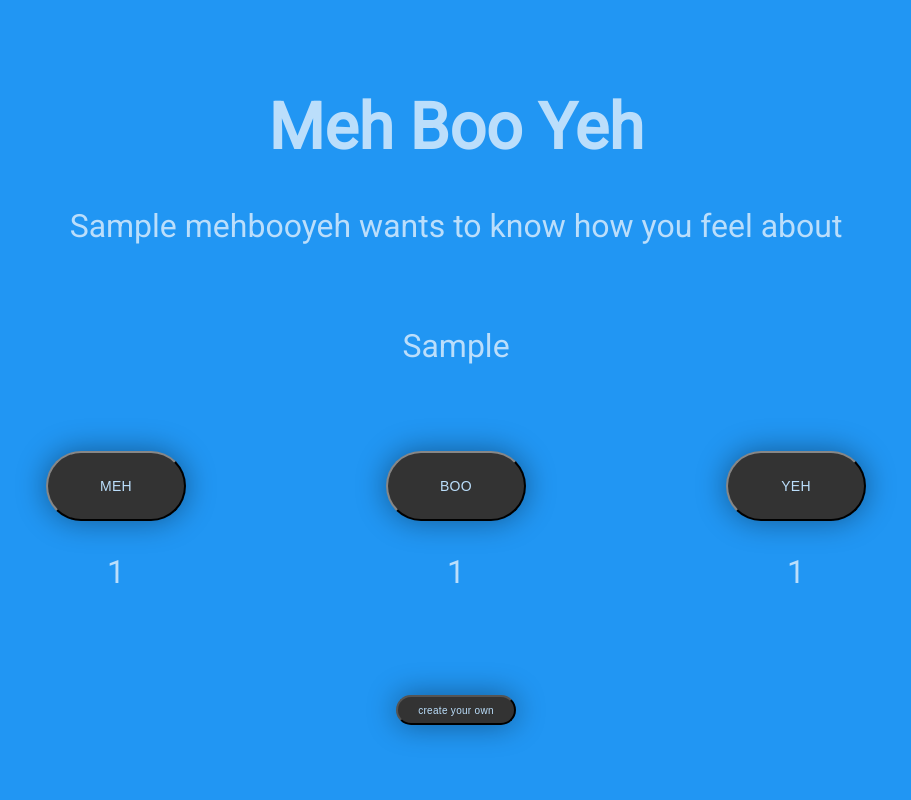
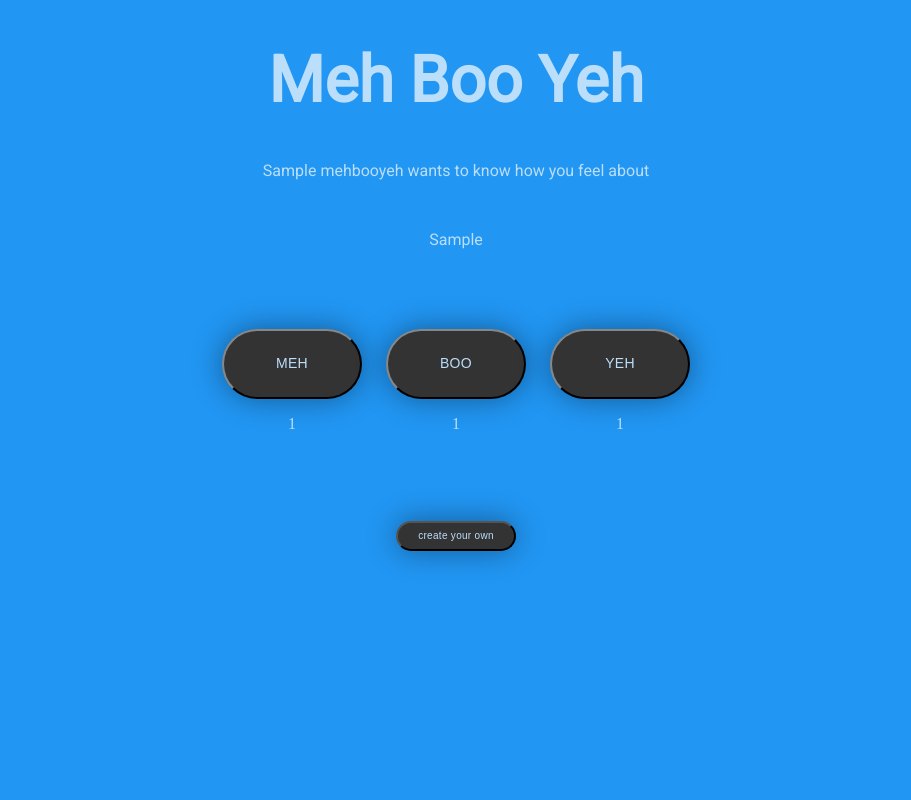
Before and after one commit to KSafran/mehbooyeh, a Flask app: page /vote/1 in a window 1280 px wide. Shown: the whole page, without its empty margins (184-1095 px from the left). Run offline with Flask 2, Linux system fonts and the light colour scheme; tables that the repository leaves empty hold one stand-in row (values such as "Sample post"); some libraries are stand-ins or nearby versions; some web fonts are replaced.

Commit message:
true center buttons

```diff
--- a/api/static/css/styles.css
+++ b/api/static/css/styles.css
@@ -1,9 +1,5 @@
 @import url('https://fonts.googleapis.com/css?family=Roboto');
 @import url('https://fonts.googleapis.com/css?family=Andada|Permanent+Marker|Raleway:300');
-
-#index {
-    height: 100%;
-}
 
 html,body {
   position: fixed;
@@ -24,36 +20,51 @@ h1 {
   color:#BBDEFB;
 }
 
-p {
+/*p {
   font-family: 'Roboto', sans-serif;
   font-size:2em;
+}*/
+
+/*Lines up voting buttons on one line*/
+.voting_buttons {
+  width: 50%;
+  margin: 0 auto;
+  text-align: center;
+}
+.single_button {
+  text-align: center;
+  display:inline-block;
+}
+.vote_button{
+  text-align: center;
+}
+.vote_button_forms{
+  text-align: center;
+  margin: 10px;
+}
+.vote_button_div{
+  text-align:center;
 }
 
-
-.voting_buttons {
-  margin: 0 auto;
-  display:table;
-}
-
-.single_button {
-  display:table-cell;
-}
-
+/*Formats paragraph text*/
 .lead {
     font-family: 'Roboto', sans-serif;
     color:#BBDEFB;
     text-align: center;
 }
 
+/*Colors the form placeholder text*/
 ::placeholder { /* Chrome, Firefox, Opera, Safari 10.1+ */
     color: #BBDEFB;
     opacity: 1; /* Firefox */
 }
 
+/*Centers form fields*/
 .index_form{
   text-align: center;
 }
 
+/*Formats text input fields*/
 .text_input{
  position: relative;
  max-width: 400px;
@@ -70,10 +81,12 @@ p {
   color: #BBDEFB;
 }
 
+/*Centers submit button*/
 .button_holder{
   text-align: center;
 }
 
+/*Formats submit button*/
 .button_boi{
   width: 10em;  height: 5em;
   line-height: 35px;
@@ -86,6 +99,11 @@ p {
   text-transform: uppercase;
   letter-spacing: 0.3px;
 }
+
+/*.single_button{
+   margin:10px;
+}*/
+/*formats vote button*/
 
 .vote_button{
   width: 10em;  height: 5em;
@@ -118,7 +136,7 @@ p {
 }
 
 /* Custom container */
-.container-full {
+/*.container-full {
   margin: 0 auto;
   width: 100%;
   min-height:100%;
@@ -126,20 +144,23 @@ p {
   color:#BBDEFB;
  /* overflow:scroll;
  /* -webkit-overflow-scrolling: touch*/
-}
-
+/*}*/
+/*
 .container-full a {
   color:#FFF;
   text-decoration:none;
 }
-
-.v-center {
+*/
+/*.v-center {
   margin-top:7%;
 }
+*/
 
+/*Centers create button*/
 .create_holder{
   text-align: center;
 }
+/*Styles create button*/
 #create {
   width: 12em;  height: 3em;
   text-align: center;
--- a/api/templates/index.html
+++ b/api/templates/index.html
@@ -26,7 +26,7 @@
             {{form.name(class_="text_input", placeholder='Name')}}<br>
             {{form.mby(class_="text_input", placeholder='Poll Subject')}}<br>
             <br>
-            <div class="botton_holder" style="text-align:center;">
+            <div class="botton_holder">
                 <input class="button_boi" type="submit">
             </div>
             </form>
@@ -40,8 +40,6 @@
     <br>
     <br>
 
-    <!-- /container full -->
-
     <!-- script references -->
     <script src="//ajax.googleapis.com/ajax/libs/jquery/2.0.2/jquery.min.js"></script>
 </body>
--- a/api/templates/mehbooyeh.html
+++ b/api/templates/mehbooyeh.html
@@ -25,25 +25,25 @@
                 <br>
                 <br>
                 <div class="voting_buttons">
-                    <div class="single_button">
-                        <form class="col-lg-12", action="{{url_for('BLUEPRINT.meh', vote_id=vote_id)}}" method="POST">
-                            <div class="input-group" style="width:340px;text-align:center;margin:0 auto;">
+                    <div class="single_button" id="meh">
+                        <form class="vote_button_forms", action="{{url_for('BLUEPRINT.meh', vote_id=vote_id)}}" method="POST">
+                            <div class="vote_button_div">
                                 <input class="vote_button" type="submit" id="meh" value="Meh">
                                 <p>{{mehs}}</p>
                             </div>
                         </form>
                     </div>
-                    <div class="single_button">
-                        <form class="col-lg-12", action="{{url_for('BLUEPRINT.boo', vote_id=vote_id)}}" method="POST">
-                            <div class="input-group" style="width:340px;text-align:center;margin:0 auto;">
+                    <div class="single_button" id="boo">
+                        <form class="vote_button_forms", action="{{url_for('BLUEPRINT.boo', vote_id=vote_id)}}" method="POST">
+                            <div class="vote_button_div">
                                 <input class="vote_button" type="submit" id="boo" value="Boo">
                                 <p>{{boos}}</p>
                             </div>
                         </form>
                     </div>
-                    <div class="single_button">
-                        <form class="col-lg-12" action="{{url_for('BLUEPRINT.yeh', vote_id=vote_id)}}" method="POST">
-                            <div class="input-group" style="width:340px;text-align:center;margin:0 auto;">
+                    <div class="single_button" id="yeh">
+                        <form class="vote_button_forms" action="{{url_for('BLUEPRINT.yeh', vote_id=vote_id)}}" method="POST">
+                            <div class="vote_button_div">
                                 <input class="vote_button" type="submit" id="yeh" value="Yeh">
                                 <p>{{yehs}}</p>
                             </div>
```
